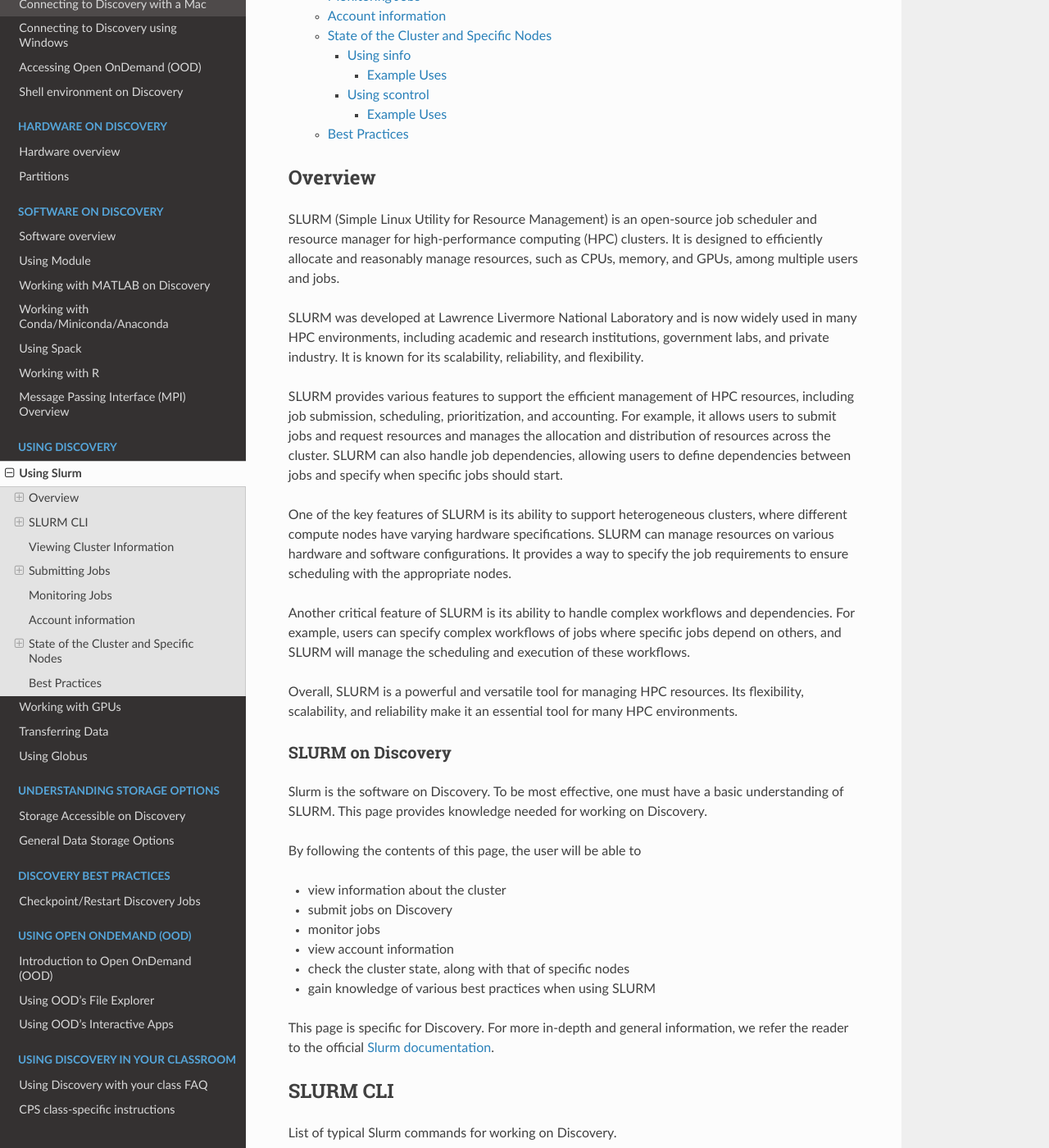
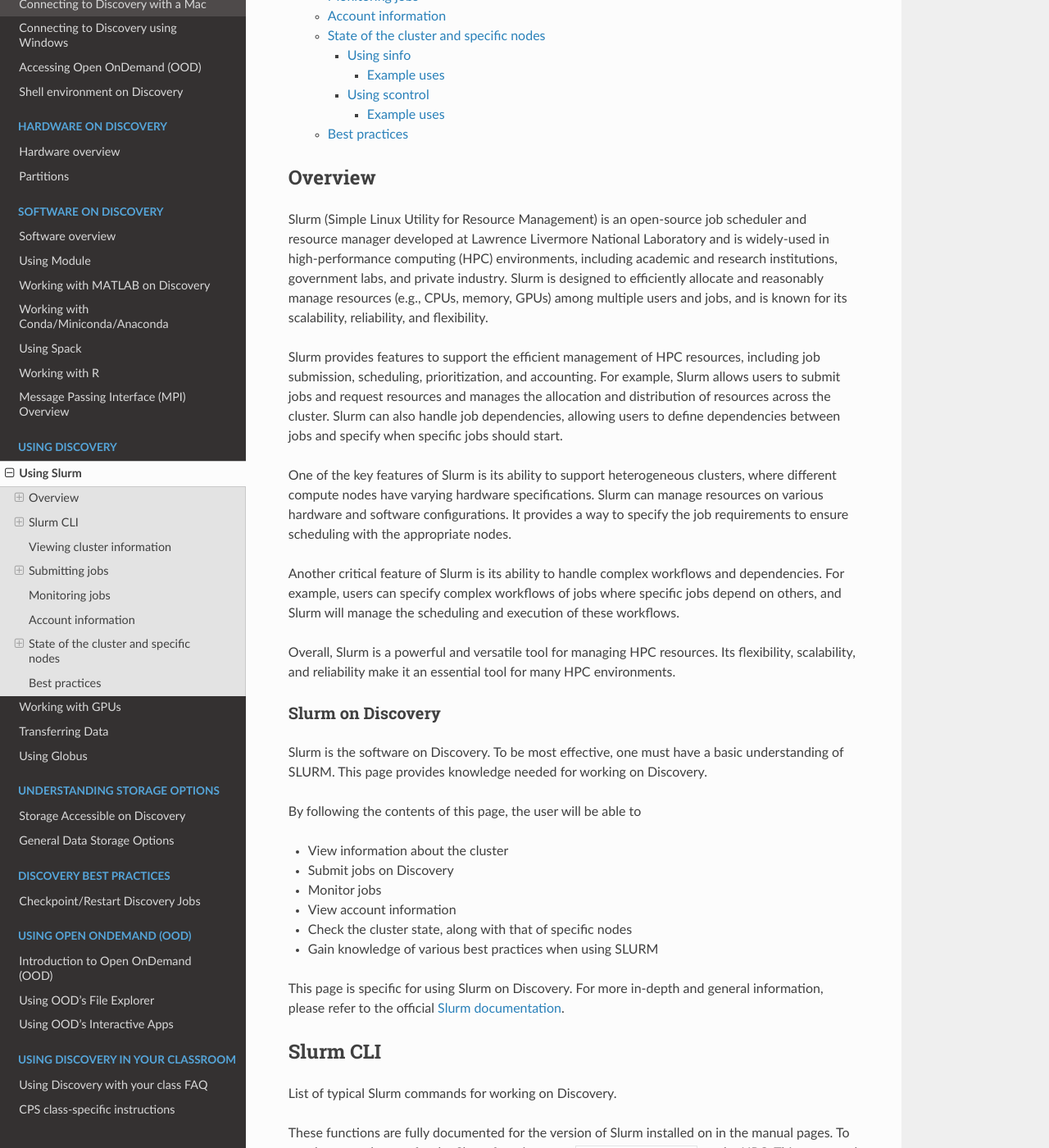
Before and after one commit to northeastern-rc/rc-public-documentation, a Sphinx documentation site: the page built from docs/source/using-discovery/usingslurm.rst, in a window 1280 px wide and 1400 px high, scrolled down 572 px. Shown: the whole window at 82% size. Built offline with Sphinx 7.4.7 and the Read the Docs theme 2.0.0, drawn with Linux system fonts in a browser that asks for light colours; some of the changed text lies outside the part shown.

Commit message:
Update usingslurm.rst

```diff
--- a/docs/source/using-discovery/usingslurm.rst
+++ b/docs/source/using-discovery/usingslurm.rst
@@ -8,50 +8,42 @@
 
 Overview
 ========
-SLURM (Simple Linux Utility for Resource Management) is an open-source job scheduler and resource manager for high-performance computing (HPC) clusters. It is designed to efficiently allocate and reasonably manage resources, such as CPUs, memory, and GPUs, among multiple users and jobs.
+Slurm (Simple Linux Utility for Resource Management) is an open-source job scheduler and resource manager developed at Lawrence Livermore National Laboratory and is widely-used in high-performance computing (HPC) environments, including academic and research institutions, government labs, and private industry. Slurm is designed to efficiently allocate and reasonably manage resources (e.g., CPUs, memory, GPUs) among multiple users and jobs, and is known for its scalability, reliability, and flexibility.
 
-SLURM was developed at Lawrence Livermore National Laboratory and is now widely used in many HPC environments, including academic and research institutions, government labs, and private industry. It is known for its scalability, reliability, and flexibility.
+Slurm provides features to support the efficient management of HPC resources, including job submission, scheduling, prioritization, and accounting. For example, Slurm allows users to submit jobs and request resources and manages the allocation and distribution of resources across the cluster. Slurm can also handle job dependencies, allowing users to define dependencies between jobs and specify when specific jobs should start.
 
-SLURM provides various features to support the efficient management of HPC resources, including job submission, scheduling, prioritization, and accounting. For example, it allows users to submit jobs and request resources and manages the allocation and distribution of resources across the cluster. SLURM can also handle job dependencies, allowing users to define dependencies between jobs and specify when specific jobs should start.
+One of the key features of Slurm is its ability to support heterogeneous clusters, where different compute nodes have varying hardware specifications. Slurm can manage resources on various hardware and software configurations. It provides a way to specify the job requirements to ensure scheduling with the appropriate nodes.
 
-One of the key features of SLURM is its ability to support heterogeneous clusters, where different compute nodes have varying hardware specifications. SLURM can manage resources on various hardware and software configurations. It provides a way to specify the job requirements to ensure scheduling with the appropriate nodes.
+Another critical feature of Slurm is its ability to handle complex workflows and dependencies. For example, users can specify complex workflows of jobs where specific jobs depend on others, and Slurm will manage the scheduling and execution of these workflows.
 
-Another critical feature of SLURM is its ability to handle complex workflows and dependencies. For example, users can specify complex workflows of jobs where specific jobs depend on others, and SLURM will manage the scheduling and execution of these workflows.
+Overall, Slurm is a powerful and versatile tool for managing HPC resources. Its flexibility, scalability, and reliability make it an essential tool for many HPC environments.
 
-Overall, SLURM is a powerful and versatile tool for managing HPC resources. Its flexibility, scalability, and reliability make it an essential tool for many HPC environments.
-
-SLURM on Discovery
+Slurm on Discovery
 --------------------
 Slurm is the software on Discovery. To be most effective, one must have a basic understanding of SLURM. This page provides knowledge needed for working on Discovery.
 
 By following the contents of this page, the user will be able to
 
-* view information about the cluster
-* submit jobs on Discovery
-* monitor jobs
-* view account information
-* check the cluster state, along with that of specific nodes
-* gain knowledge of various best practices when using SLURM
+* View information about the cluster
+* Submit jobs on Discovery
+* Monitor jobs
+* View account information
+* Check the cluster state, along with that of specific nodes
+* Gain knowledge of various best practices when using SLURM
 
-This page is specific for Discovery. For more in-depth and general information, we refer the reader to the official `Slurm documentation`_.
+This page is specific for using Slurm on Discovery. For more in-depth and general information, please refer to the official `Slurm documentation`_.
 
 
-SLURM CLI
+Slurm CLI
 ==============
 List of typical Slurm commands for working on Discovery.
 
-These functions are fully documented for the version of SLURM installed on in the manual pages. To get the manual pages for the SLURM functions, run::
-
-   man <SLURM_command>
-on the HPC which lists all the parameters and keywords that you can use with the given SLURM commands. You can also run::
-
-   <SLURM_command> --help
-which will list the help page for the SLURM function. These two give you the full possibilities of what these functions can do. The following sections are helpful/commonly used SLURM commands that are good to know for different ticket requests and common checks on the cluster.
+These functions are fully documented for the version of Slurm installed on in the manual pages. To get the manual pages for the Slurm functions, run ``man <SLURM_command>`` on the HPC. This command lists all the parameters and keywords that you can use with the given Slurm commands. You can also run ``<SLURM_command> --help``, which will list the help page for the Slurm function. These two give you the full possibilities of what these functions can do. The following sections are helpful/commonly used Slurm commands that are good to know for different ticket requests and common checks on the cluster.
 
 .. important::
-   Slurm commands have numerous options to help your jobs run efficiently by requesting specific resources. Options usually have short and verbose versions, such as ``--nodes`` and ``-n`` (both mean the same thing). The examples in this documentation all use the verbose version of the options for clarity, but you can use the short version if you prefer. For example, ``srun -p short -N 1 -n 1`` means the same thing as ``srun --partition=short --nodes=1 --ntasks=1``
+   Slurm commands have numerous options to help your jobs run efficiently by requesting specific resources. Options usually have both short and verbose versions, such as ``--nodes`` and ``-n`` (both mean the same thing). The examples in this documentation all use the verbose version of the options for clarity, but you can use the short version if you prefer. For example, ``srun -p short -N 1 -n 1`` means the same thing as ``srun --partition=short --nodes=1 --ntasks=1``
 
-Controlling Jobs
+Controlling jobs
 ----------------
 ``scontrol hold <jobid>`` Place a hold on a pending job
 
@@ -59,13 +51,13 @@
 
 ``scontrol requeue <jobid>`` Requeue a completed, failed, or cancelled job
 
-Job Reporting
+Job reporting
 -------------
 ``sacct <options>`` Display job accounting information
 
 ``sreport <options>`` Generate reports about cluster utilization and job statistics
 
-Advanced Features
+Advanced features
 ------------------
 ``sprio <options>`` Show the priority of jobs and job steps
 
@@ -73,7 +65,7 @@
 
 **NOTE:** Each command's options and functions may vary depending on the Slurm version and configuration. We recommend consulting the Slurm documentation for more information on the full range of available commands and their usage.
 
-Viewing Cluster Information
+Viewing cluster information
 ===========================
 
 Use the following commands to view information about the cluster. This information can help you better understand the
@@ -86,13 +78,13 @@
    * - Slurm Command
      - Function
    * - ``sinfo <options>``
-     - View partition and node information. Use option ``-a`` to view all partitions.
+     - View partition and node information; use option ``-a`` to view all partitions
    * - ``smap <options>``
      - View details about the cluster in a visual format
 
 .. _submitting_jobs:
 
-Submitting Jobs
+Submitting jobs
 ================
 
 There are two main commands for submitting jobs to Discovery: ``srun`` and ``sbatch``.
@@ -114,14 +106,12 @@
 .. _using_srun:
 Using srun
 -----------
-Use the Slum command ``srun`` to allocate an interactive job. This means you use specific options with ``srun`` on the command line to tell Slurm what resources are needed to run your job, such as number of nodes, amount of memory, and amount of time. Enter ``srun`` command and options on the command line, the and press ``Return``. Slurm will find and then allocate the specified resources. Depending on the specifications, it may take a few minutes. All ``srun`` options can be found in the `Slurm documentation`_.
-
-The following image shows an example of an ``srun`` command as run on a command line.
+Use the Slum command ``srun`` to allocate an interactive job. This means you use specific options with ``srun`` on the command line to tell Slurm what resources are needed to run your job, such as number of nodes, amount of memory, and amount of time. Enter ``srun`` command and options on the command line, the and press ``Return``. Slurm will find, and then allocate, the specified resources. Depending on the specifications, this process may take a few minutes. All ``srun`` options can be found in the `Slurm documentation`_. The following image shows an example of an ``srun`` command as run on a command line.
 
 .. image:: /images/srun_example.jpg
   :alt: image of the command line showing an example srun command
 
-Example Uses
+Example uses
 ^^^^^^^^^^^^
 This section details a few examples using ``srun``. You should first review the :ref:`hardware_overview` and :ref:`partition_names` sections
 to be familiar with the available hardware and partition limits on Discovery. This way, you can tailor your request to fit both the needs of your job
@@ -187,7 +177,7 @@
 
 Job request: one node with additional memory
 ~~~~~~~~~~~~~~~~~~~~~~~~~~~~~~~~~~~~~~~~~~~~~~
-The default memory per allocated core is 1GB. If calculations attempt to access more memory than allocated, Slurm automatically terminates thw job. Request a specific amount of memory in the job script if calculations require more than the default. The example script below requests 100GB of memory (``--mem=100G``). Use one capital letter to abbreviate the unit of memory (K, M, G, T) with the ``--mem=`` option, as that is what Slurm expects to see. ::
+The default memory per allocated core is 1GB. If calculations attempt to access more memory than allocated, Slurm automatically terminates the job. Request a specific amount of memory in the job script if calculations require more than the default. The example script below requests 100GB of memory (``--mem=100G``). Use one capital letter to abbreviate the unit of memory (K, M, G, T) with the ``--mem=`` option, as that is what Slurm expects to see. ::
 
   #!/bin/bash
   #SBATCH --nodes=1
@@ -207,7 +197,7 @@
   #SBATCH --exclusive
   #SBATCH --partition=short
   <commands to execute>
-Example Parallel Job Scripts
+Example parallel job scripts
 ^^^^^^^^^^^^^^^^^^^^^^^^^^^^^
 Parallel jobs should use code configured to use the reserved resources. Running unoptimized code in parallel could fail. The following script examples all allocate additional memory. The default memory per allocated core is 1GB. If your calculations try to use more memory than allocated, Slurm automatically terminates your job. You should request a specific amount of memory in your job script if your calculations need more than the default.
 
@@ -240,7 +230,7 @@
   <commands to execute>
 
 
-Using Arrays
+Using arrays
 ^^^^^^^^^^^^
 
 Using a job array can often help in situations where you need to submit multiple similar jobs. To use an array with your jobs, in your ``sbatch`` script, use the ``array=`` option.
@@ -251,7 +241,7 @@
 
 For more information on this command, go to the `Slurm documentation`_.
 
-Monitoring Jobs
+Monitoring jobs
 ===============
 
 .. list-table::
@@ -261,11 +251,11 @@
    * - Slurm Command
      - Function
    * - ``seff <jobid>``
-     - Reports the computational efficiency of your calculations.
+     - Reports the computational efficiency of your calculations
    * - ``squeue -u <your user name>``
-     - Displays your job status in the job queue. Good to use with ``sbatch``.
+     - Displays your job status in the job queue; good to use with ``sbatch``
    * - ``scontrol show jobid -d <JOBID>``
-     - Displays your job information. Good to use with ``srun``.
+     - Displays your job information; good to use with ``srun``.
 
 You can monitor your jobs by using the Slurm ``scontrol`` command. Type ``scontrol show jobid -d <JOBID>``, where ``JOBID`` is the number of your job. In the figure at the top of the page, you can see that when you submit your ``srun`` command, Slurm displays the unique ID number of your job (``job 12962519``). This is the number you use with ``scontrol`` to monitor your job.
 
@@ -287,7 +277,7 @@
 .. note::
    If you do not have more than one account associated with your username, you do not need to use the ``--account=`` flag. Most users on Discovery have only one account associated with their username.
 
-State of the Cluster and Specific Nodes
+State of the cluster and specific nodes
 =======================================
 Here are some more examples of using ``sinfo`` and ``scontrol`` to provide information about the state of the cluster and specific nodes:
 
@@ -300,17 +290,17 @@
    :header-rows: 0
 
    * - ``PARTITION``
-     - The list of the cluster’s partitions. It’s a set of compute nodes grouped logically
+     - The list of the cluster’s partitions; a set of compute nodes grouped logically
    * - ``AVAIL``
-     - The active state of the partition. (up, down, idle)
+     - The active state of the partition (up, down, idle)
    * - ``TIMELIMIT``
-     - The maximum job execution walltime per partition.
+     - The maximum job execution walltime per partition
    * - ``NODES``
-     - The total number of nodes per partition.
+     - The total number of nodes per partition
    * - ``STATE``
-     - See STATE table below.
+     - See STATE table below
    * - ``NODELIST(REASON)``
-     - The list of nodes per partition.
+     - The list of nodes per partition
 
 **STATE Table**
 
@@ -321,17 +311,17 @@
    * - State
      - Description
    * - ``mix``
-     - Only part of the node is allocated to one or more jobs and the rest in an Idle state.
+     - Only part of the node is allocated to one or more jobs and the rest in an Idle state
    * - ``alloc``
-     - The entire resource on the node(s) is being utilized.
+     - The entire resource on the node(s) is being utilized
    * - ``idle``
-     - The node is in an idle start and has none of it’s resources being used.
-Example Uses
+     - The node is in an idle start and has none of it’s resources being used
+Example uses
 ^^^^^^^^^^^^
 View information about all partitions::
 
    $ sinfo -a
-Or, a specific partition::
+Or, a specific partition, which gives all the nodes and the states the nodes are in at the current time::
 
    $ sinfo -p gpu
    PARTITION AVAIL  TIMELIMIT  NODES  STATE NODELIST
@@ -372,14 +362,13 @@
 Or, only view nodes in a certain state::
 
    sinfo -p <partition> -t <state>
-For example::
+For example, this command will show information about a specific partition in the cluster, including the number of nodes, number of free nodes, and state of the partition::
 
    $ sinfo -p gpu -t idle
    PARTITION AVAIL  TIMELIMIT  NODES  STATE NODELIST
    gpu          up    8:00:00      1  drain d1025
    gpu          up    8:00:00      2   resv c2177,d1029
    gpu          up    8:00:00     13   idle c[2160,2163-2164,2166,2168-2170,2175,2179-2183]
-This command will show information about a specific partition in the cluster, including the number of nodes, number of free nodes, and state of the partition.
 
 You can use the ``--Format`` flag to get more information or a specific format for the output::
 
@@ -431,7 +420,7 @@
 --------------
 The ``scontrol`` command is used for monitoring and modifying queued, running jobs, and reservations.
 
-Example Uses
+Example uses
 ^^^^^^^^^^^^
 View information about a specific node::
 
@@ -458,35 +447,32 @@
    CapWatts=n/a
    CurrentWatts=0 AveWatts=0
    ExtSensorsJoules=n/s ExtSensorsWatts=0 ExtSensorsTemp=n/s
-For information on all reservations::
+For information on all reservations, this command will show information about a specific node in the cluster, including the node name, state, number of CPUs, and amount of memory::
 
    scontrol show reservations
-This command will show information about a specific node in the cluster, including the node name, state, number of CPUs, and amount of memory.
 
-View information about a specific job::
+View information about a specific job,this command will show information about a specific job, including the job ID, state, user name, and partition name. ::
 
    scontrol show job <job_id>
-This command will show information about a specific job, including the job ID, state, user name, and partition name.
 
-View information about a specific reservation::
+View information about a specific reservation, this command will show information about a specific reservation in the cluster, including the reservation name, start time, end time, and nodes included in the reservation::
 
    scontrol show reservation <reservation_name>
-This command will show information about a specific reservation in the cluster, including the reservation name, start time, end time, and nodes included in the reservation.
 
 These are just a few examples of what you can do with ``sinfo`` and ``scontrol`` to view information about the state of the cluster and specific nodes. There are many other options and commands available, and it is recommended to consult the `Slurm documentation`_ for more information on how to use these tools effectively.
 
 
-Best Practices
+Best practices
 ===============
 #. Use the proper resource request syntax: Slurm uses a specific syntax to request resources, such as the number of CPUs, memory, and time required for your job. Make sure to use the proper syntax to avoid any errors.
 #. Specify an appropriate job name: Giving your job a descriptive name will help you and other users identify it easily.
 #. Submit jobs using batch scripts: It's best to submit jobs using batch scripts instead of typing commands manually. Batch scripts allow you to automate the process and make it easier to run multiple jobs at once.
 #. Use the correct partition: Slurm HPC has several partitions, each designed for specific purposes. Choose the proper partition for your job to ensure you use the most appropriate resources.
-#. Monitor your job's progress: Keep an eye on your job's progress to ensure it's running correctly and identify any issues that may arise.
-#. Avoid overloading the system: Be mindful of the resources you're requesting and avoid overloading the system, as it ensures that other users have access to the resources they need.
+#. Monitor your job's progress: Keep an eye on your job's progress to ensure it's running correctly and you can identify any issues that may arise.
+#. Avoid overloading the system: Be mindful of the resources you're requesting and avoid overloading the system so that other users have access to the resources they need.
 #. Use checkpoints: If your job is long-running, consider using checkpoints to save your progress, allowing for resuming jobs if interrupted.
 #. Use environment modules: Slurm uses environment modules to manage software installations. Make sure to load the appropriate modules before running your job.
 #. Use the appropriate file system: Slurm HPC typically has several file systems with different performance characteristics. Use the proper file system for your job to ensure you get the best performance.
-#. Please clean up after your job: Make sure to remove any files or directories that your job created after it's finished running. It helps keep the system clean and frees up resources for other users.
+#. Please clean up after your job: Make sure to remove any files or directories that your job created after it's finished running. This practice helps keep the system clean and frees up resources for other users.
 
 .. _Slurm documentation: https://slurm.schedmd.com/documentation.html
```
Also changed, not shown: other parts of docs/source/using-discovery/usingslurm.rst (+5 -5 lines).
